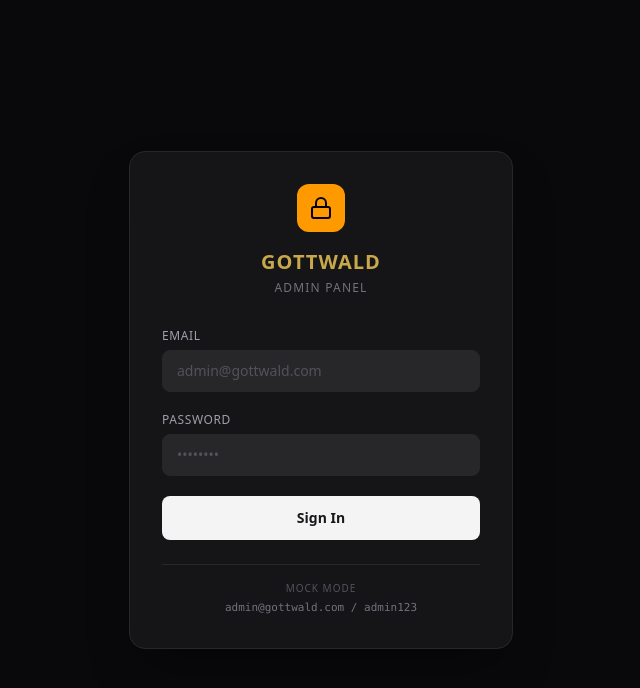
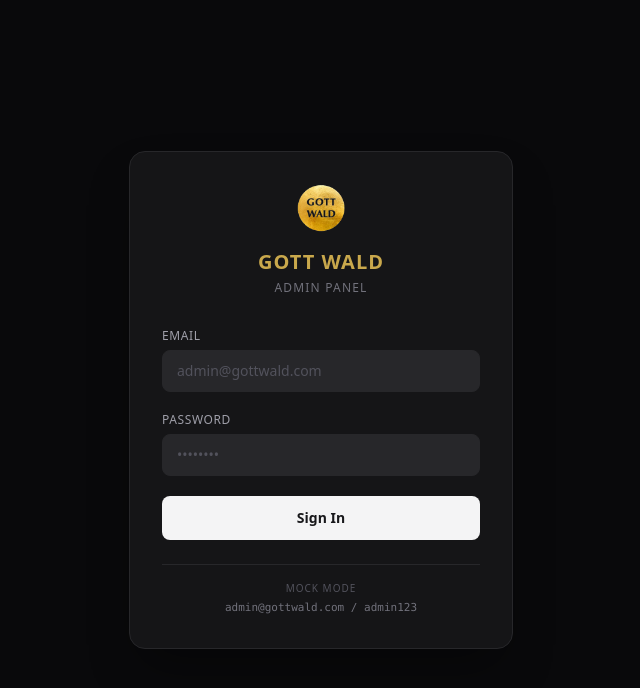
Before and after one commit to Naser-Rifat/gottwald-admin, a React (Vite) app: page /login in a window 1280 px wide. Shown: the top 688 px of the page, without its empty margins (319-959 px from the left). Built offline with nearby package versions, Linux system fonts and the light colour scheme.

Commit message:
add image upload

```diff
--- a/src/components/PillarForm.tsx
+++ b/src/components/PillarForm.tsx
@@ -187,6 +187,8 @@ export default function ProjectForm({ mode, initialData }: ProjectFormProps) {
         image: imageUrl,
         contentBlocks: uploadedBlocks,
       };
+
+ console.log("projectdata",projectData);
 
       if (mode === "create") {
         await createPillar(projectData);
--- a/src/pages/Login.tsx
+++ b/src/pages/Login.tsx
@@ -3,7 +3,7 @@ import { useNavigate } from "react-router-dom";
 import { useForm } from "react-hook-form";
 import { zodResolver } from "@hookform/resolvers/zod";
 import { z } from "zod";
-import { Loader2, Lock } from "lucide-react";
+import { Loader2 } from "lucide-react";
 import { useAuth } from "../context/useAuth";
 import { login } from "../lib/api/auth";
 
@@ -66,11 +66,13 @@ export default function Login() {
         <div className="rounded-2xl border border-zinc-800 bg-zinc-900/80 p-8 shadow-2xl shadow-black/40">
           {/* Logo */}
           <div className="text-center mb-8">
-            <div className="w-12 h-12 rounded-xl bg-amber-500 flex items-center justify-center mx-auto mb-4">
-              <Lock className="w-6 h-6 text-black" />
+
+            <div className="w-12 h-12 flex items-center justify-center mx-auto mb-4">
+
+            <img  className="self-center" height={100}width={100}  src="/public/logo.png"  />
             </div>
             <h1 className="text-xl font-black tracking-wider text-[#C9A84C] uppercase">
-              GOTTWALD
+              GOTT WALD
             </h1>
             <p className="text-xs text-zinc-500 mt-1 tracking-widest uppercase">
               Admin Panel
```
